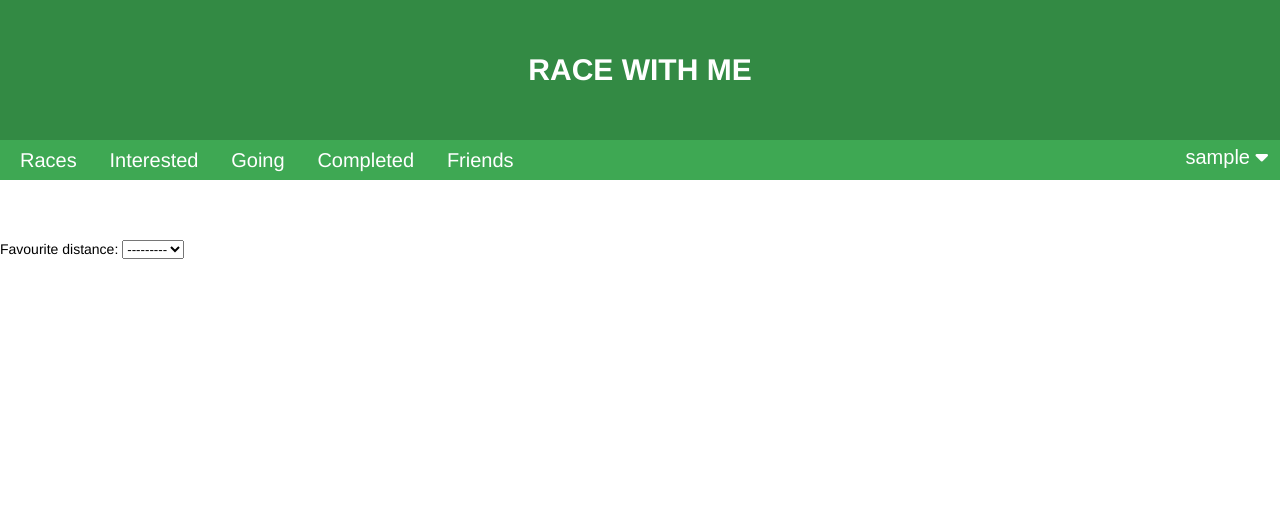
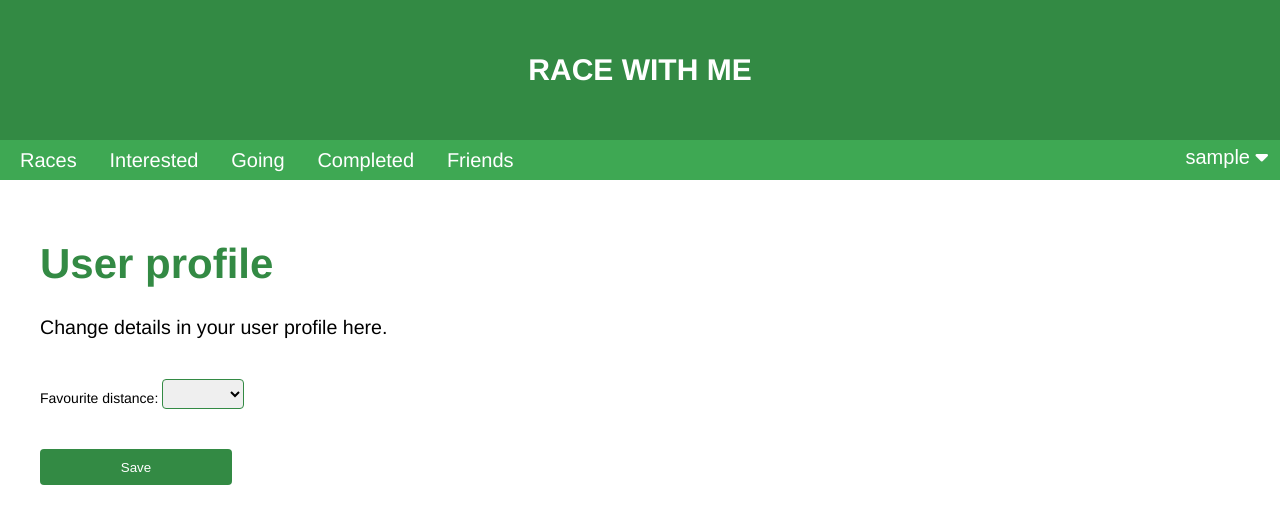
Before and after one commit to richardgiddings/racewithme, a Django app: page /main/user_profile/ in a window 1280 px wide. Shown: the top 524 px of the page. Run offline with Django 3.2, Linux system fonts and the light colour scheme; the visitor is signed in with stand-in values (Sample User, id 1); data comes from the database, SQL or seed files in the repository; data that the repository does not hold is empty; some libraries are stand-ins or nearby versions.

Commit message:
Basic user profile saving page

```diff
--- a/main/views.py
+++ b/main/views.py
@@ -26,7 +26,13 @@ import threading
 def user_profile(request):
 
     profile = Profile.objects.get(user=request.user)
-    form = UserProfileForm(instance=profile)
+
+    if request.method == 'POST':
+        form = UserProfileForm(request.POST, instance=profile)
+        if form.is_valid():
+            form.save()
+    else:
+        form = UserProfileForm(instance=profile)
 
     return render(request, template_name='main/user_profile.html',
                   context={'form': form})
--- a/racewithme/static/racewithme/style.css
+++ b/racewithme/static/racewithme/style.css
@@ -549,6 +549,29 @@ PAGES
           padding-right: 0px;
           white-space: nowrap; } }
 
+#user-profile {
+  font-size: 1em; }
+  #user-profile form p {
+    margin-top: 40px;
+    margin-bottom: 40px; }
+  #user-profile select {
+    outline: none;
+    padding: 10px;
+    height: 30px;
+    border: solid 1px #338a44;
+    border-radius: 4px; }
+  #user-profile button {
+    width: 192px;
+    height: 36px;
+    padding: 6px;
+    background-color: #338a44;
+    border-radius: 4px;
+    color: white;
+    border: none; }
+    #user-profile button:hover {
+      cursor: pointer;
+      background-color: #3ea853; }
+
 .ui-dialog {
   font-size: 1.4em;
   background-color: white; }
--- a/racewithme/static/sass/style.scss
+++ b/racewithme/static/sass/style.scss
@@ -755,6 +755,37 @@ PAGES
     }
 }
 
+#user-profile {
+    font-size: 1em;
+
+    form p {
+        margin-top: 40px;
+        margin-bottom: 40px;
+    }
+
+    select {
+        outline: none;
+        padding: 10px;
+        height: 30px;
+        border: solid 1px $theme-colour1;
+        border-radius: 4px;
+    }
+
+    button {
+        width: 192px;
+        height: 36px;
+        padding: 6px;
+        background-color: $theme-colour1;
+        border-radius: 4px;
+        color: white;
+        border: none;
+        &:hover {
+            cursor: pointer;
+            background-color: $theme-colour2;
+        }
+    }
+}
+
 .ui-dialog {
     font-size: 1.4em;
     background-color: white;
--- a/racewithme/templates/main/user_profile.html
+++ b/racewithme/templates/main/user_profile.html
@@ -1,10 +1,15 @@
 {% extends "base.html" %}
 
 {% block main %}
-<div id="user-profile">
-    <form method="post">
+<div id="user-profile" class="default-margins">
+    <header>
+        <h1>User profile</h1>
+        <p>Change details in your user profile here.</p>
+    </header>
+    <form action="{% url 'user_profile' %}" method="post">{% csrf_token %}
         {% csrf_token %}
         {{ form.as_p }}
+        <button type="submit">Save</button>
     </form>
 </div>
 {% endblock %}
```
Also changed, not shown: 1 other file.
